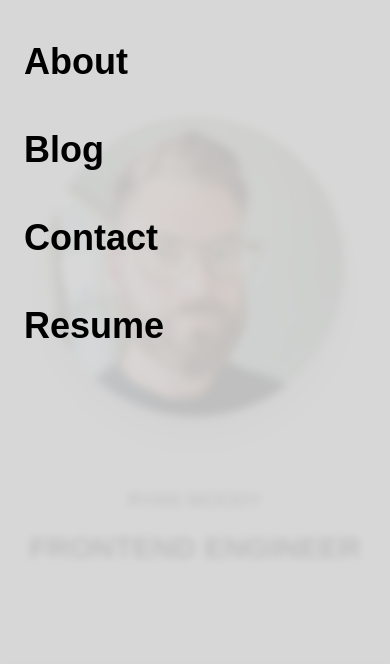
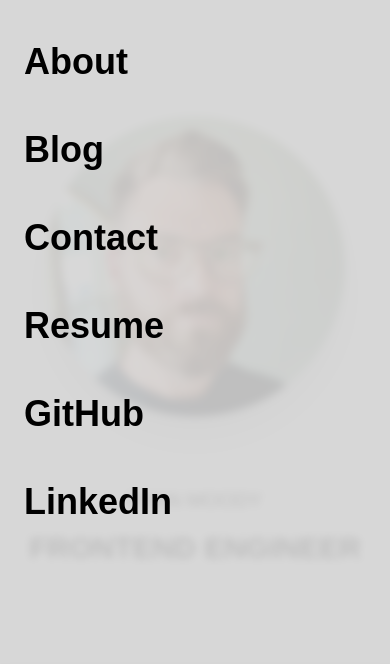
Before and after one commit to ryanmoody/ryanmoody.io, a Gatsby site: page / in a window 390 px wide. Both pictures are taken after a click on the button 338 px from the left and 54 px from the top of the page. Shown: the part 106-770 px from the top of the page. Built offline with nearby package versions, Linux system fonts and the light colour scheme; Gatsby itself is replaced by a stand-in of ours.

Commit message:
Add social links to mobile menu

```diff
--- a/src/components/MobileMenu.jsx
+++ b/src/components/MobileMenu.jsx
@@ -1,5 +1,5 @@
+import * as React from "react";
 import { Link, navigate } from "gatsby";
-import * as React from "react";
 import { GoX } from "react-icons/go";
 import Logo from "../images/logo.svg";
 
@@ -33,6 +33,12 @@
           <li>
             <Link to="/">Resume</Link>
           </li>
+          <li>
+            <a href="https://github.com/ryanmoody">GitHub</a>
+          </li>
+          <li>
+            <a href="https://linkedin.com/in/ryanmoodyengineer">LinkedIn</a>
+          </li>
         </ul>
       </nav>
     </div>
```
